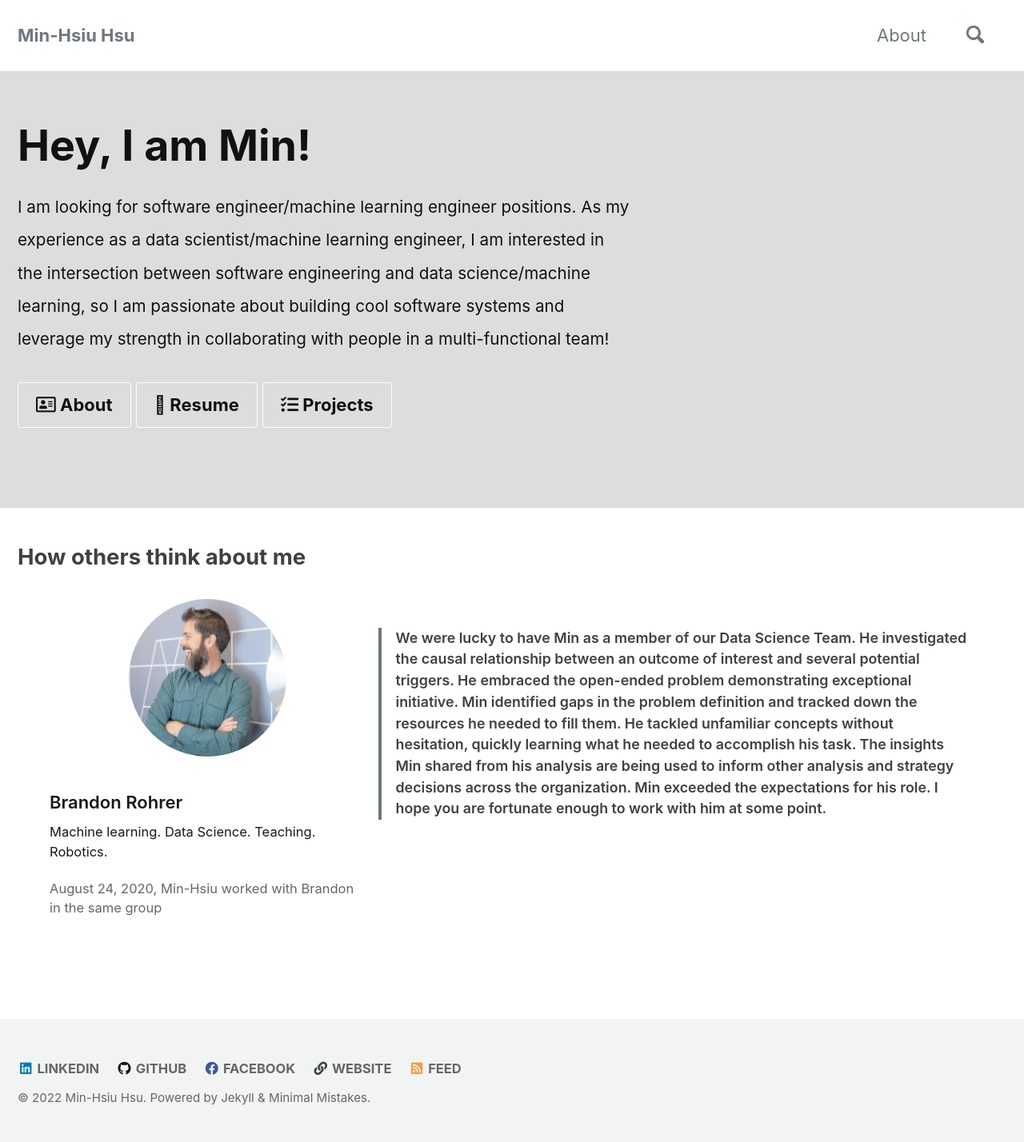
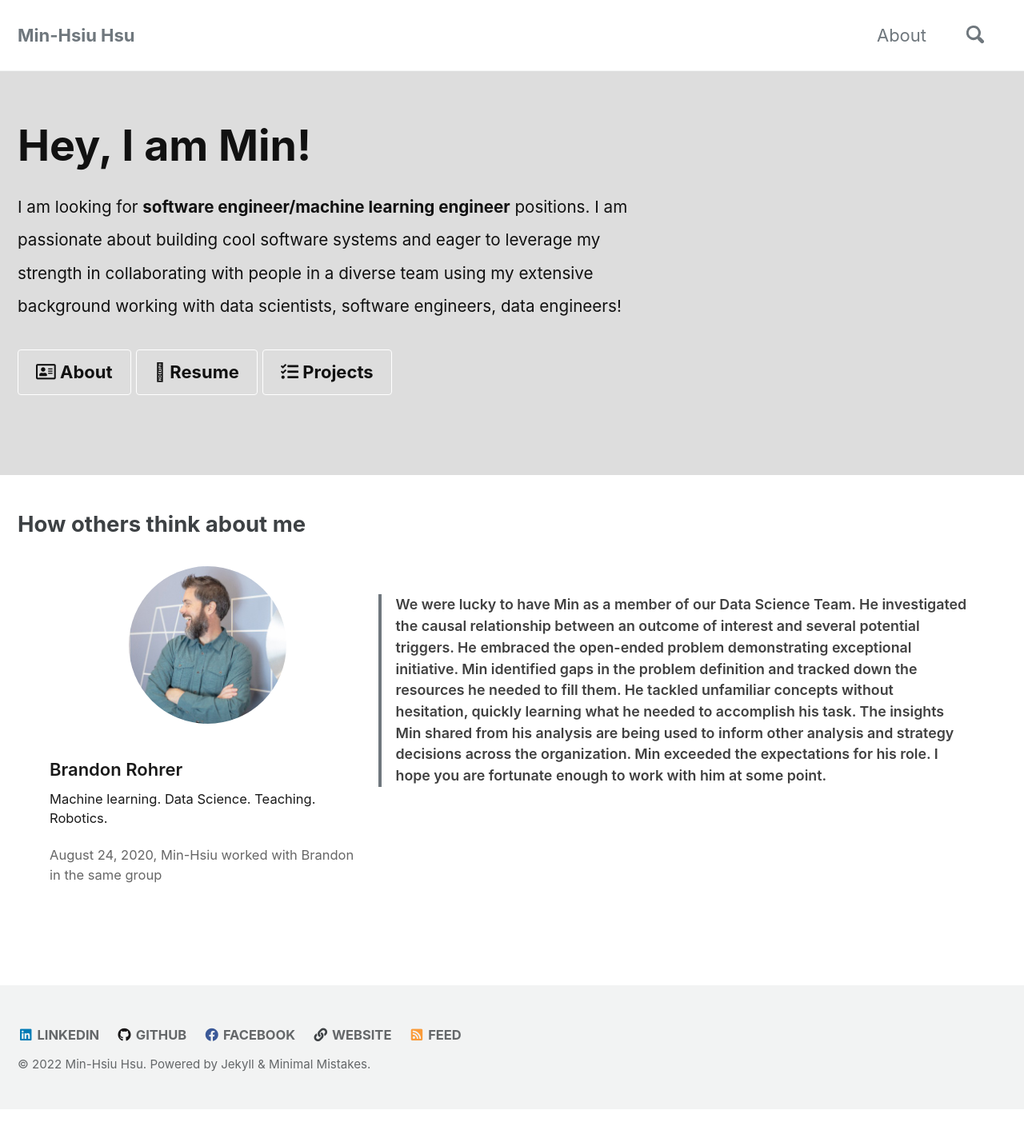
Before and after one commit to mhhsu2/mhhsu2.github.io, a Jekyll site: the page built from _pages/home.md, in a window 1280 px wide. Shown: the whole page at 80% size. Built offline with Jekyll 4.4.1, drawn with Linux system fonts in a browser that asks for light colours; cached includes are drawn as plain includes; after the commit the page ends 1387 px from its top, so only the background shows below that.

Commit message:
update resume

```diff
--- a/_pages/home.md
+++ b/_pages/home.md
@@ -13,7 +13,7 @@ header:
     - label: "<i class='fas fa-tasks'></i> Projects"
       url: "/projects/"
 title: Hey, I am Min!
-excerpt: <small>I am looking for software engineer/machine learning engineer positions. As my experience as a data scientist/machine learning engineer, I am interested in the intersection between software engineering and data science/machine learning, so I am passionate about building cool software systems and leverage my strength in collaborating with people in a multi-functional team!</small>
+excerpt: <small>I am looking for **software engineer/machine learning engineer** positions. I am passionate about building cool software systems and eager to leverage my strength in collaborating with people in a diverse team using my extensive background working with data scientists, software engineers, data engineers!</small>
 
 # intro:
 #   - title: A little about me
```
Also changed, not shown: _pages/about.md (+3 -3 lines), 1 other file.
